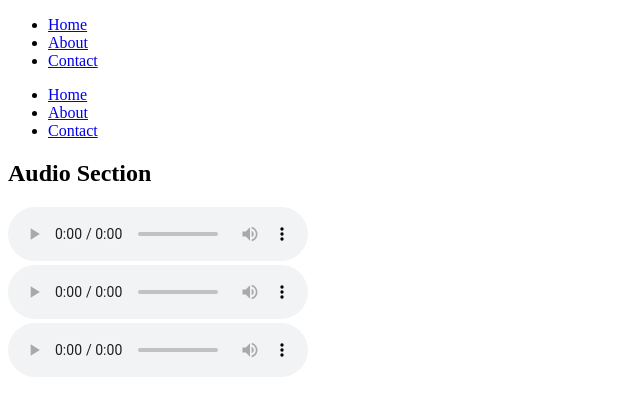
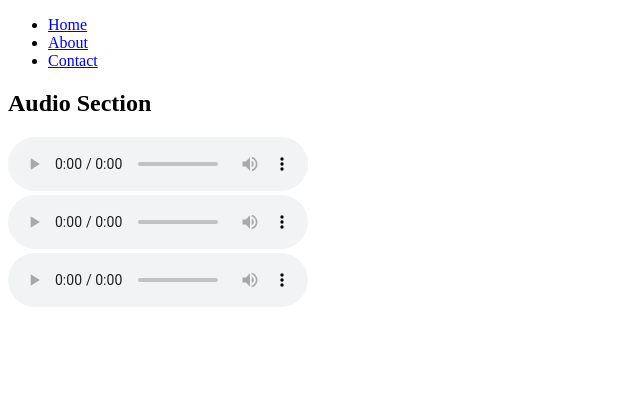
Before and after one commit to acciojob/semantic-navbar-and-audios-anvit285, a website: page main.html in a window 1280 px wide. Shown: the whole page, without its empty margins (0-640 px from the left). Drawn offline with Linux system fonts and the light colour scheme.

Commit message:
created a submission

```diff
--- a/main.html
+++ b/main.html
@@ -7,8 +7,6 @@
 </head>
 
 <body>
-
-<sript>
 	<nav>
     <ul>
         <li><a href="#">Home</a></li>
@@ -17,21 +15,15 @@
     </ul>
 </nav>
 
-<sript>
-	<nav>
-    <ul>
-        <li><a href="#">Home</a></li>
-        <li><a href="#">About</a></li>
-        <li><a href="#">Contact</a></li>
-    </ul>
-</nav>
 <h2>Audio Section</h2>
+
 <div class="audio-section">
     <audio controls>
         <source src="http://commondatastorage.googleapis.com/codeskulptor-demos/DDR_assets/Kangaroo_MusiQue_-_The_Neverwritten_Role_Playing_Game.mp3" type="audio/mp3">
         Your browser does not support the audio element.
     </audio>
 </div>
+
 <div class="audio-section">
     <audio controls>
         <source src="http://commondatastorage.googleapis.com/codeskulptor-assets/Epoq-Lepidoptera.ogg" type="audio/ogg">
@@ -45,7 +37,8 @@
         Your browser does not support the audio element.
     </audio>
 </div>
-</sript>
+
+
 </body>
 
 </html>
```
